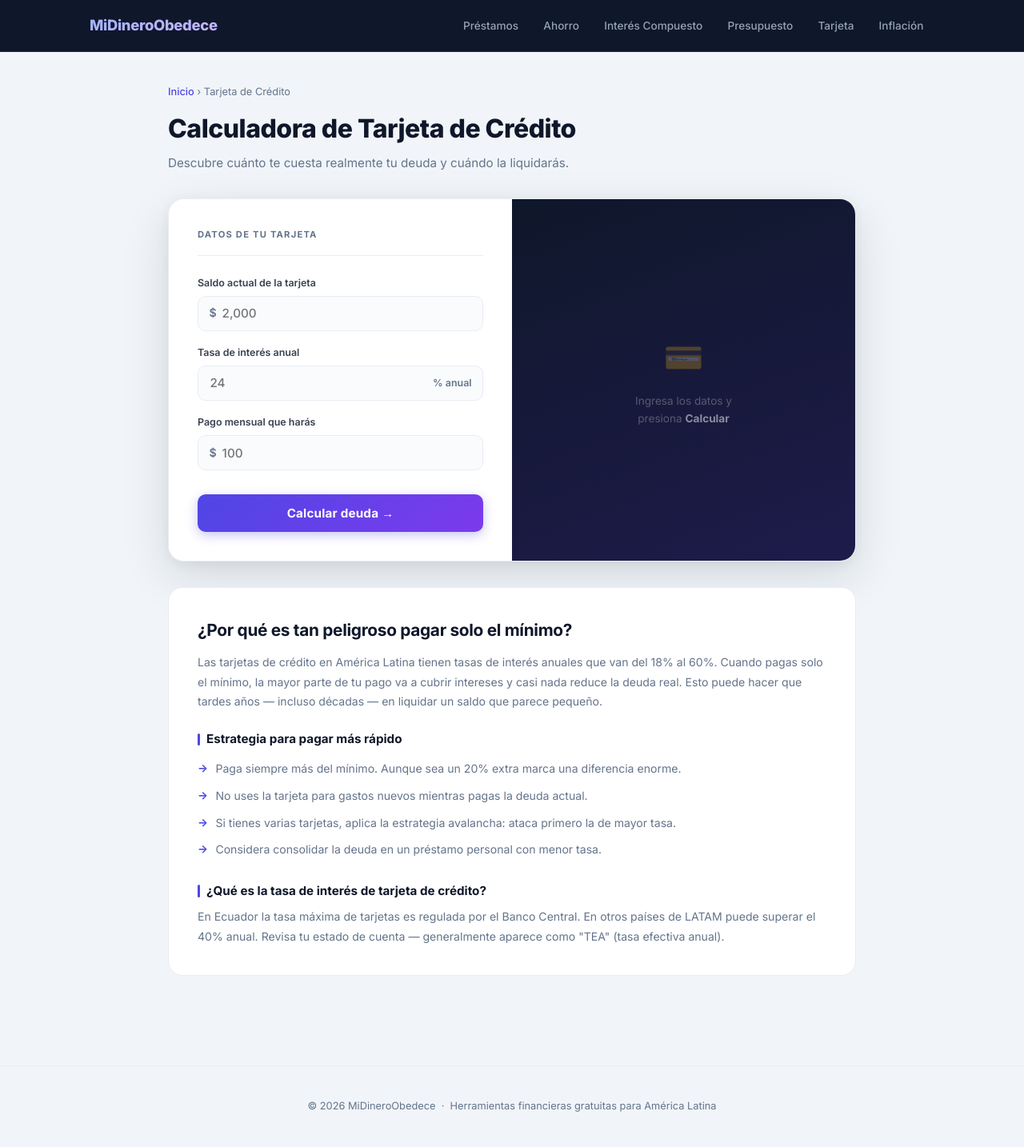
After one commit to rgomezarroyo/midineroobedece, a Flask app: page /calculadora-tarjeta-credito in a window 1280 px wide. The commit adds this page. Shown: the whole page at 80% size. Run offline with Flask 3, Linux system fonts and the light colour scheme.

Commit message:
Agrega calculadoras de Tarjeta de Crédito e Inflación
- Tarjeta: calcula meses para liquidar, intereses totales y tip de ahorro
- Inflación: calcula valor futuro, poder adquisitivo perdido y valor real
- Actualiza nav y grid del home con las 2 nuevas herramientas

Co-Authored-By: Claude Sonnet 4.6 <noreply@anthropic.com>

```diff
--- a/app.py
+++ b/app.py
@@ -22,5 +22,13 @@ def calculadora_interes():
 def calculadora_presupuesto():
     return render_template('calculadora_presupuesto.html')
 
+@app.route('/calculadora-tarjeta-credito')
+def calculadora_tarjeta():
+    return render_template('calculadora_tarjeta.html')
+
+@app.route('/calculadora-inflacion')
+def calculadora_inflacion():
+    return render_template('calculadora_inflacion.html')
+
 if __name__ == '__main__':
     app.run(debug=True)
--- a/app/templates/base.html
+++ b/app/templates/base.html
@@ -20,6 +20,8 @@
                 <li><a href="/calculadora-ahorro">Ahorro</a></li>
                 <li><a href="/calculadora-interes-compuesto">Interés Compuesto</a></li>
                 <li><a href="/calculadora-presupuesto">Presupuesto</a></li>
+                <li><a href="/calculadora-tarjeta-credito">Tarjeta</a></li>
+                <li><a href="/calculadora-inflacion">Inflación</a></li>
             </ul>
         </nav>
     </header>
--- /dev/null
+++ b/app/templates/calculadora_tarjeta.html
@@ -0,0 +1,125 @@
+{% extends "base.html" %}
+
+{% block title %}Calculadora de Tarjeta de Crédito - Cuánto Pagas de Intereses | MiDineroObedece{% endblock %}
+
+{% block meta_description %}Descubre cuánto tiempo y dinero pierdes pagando solo el mínimo de tu tarjeta de crédito. Calcula tu plan de pago gratis.{% endblock %}
+
+{% block content %}
+<section class="calculadora-page">
+    <p class="breadcrumb"><a href="/">Inicio</a> › Tarjeta de Crédito</p>
+    <h1>Calculadora de Tarjeta de Crédito</h1>
+    <p class="subtitulo">Descubre cuánto te cuesta realmente tu deuda y cuándo la liquidarás.</p>
+
+    <div class="calculadora-container">
+        <div class="formulario">
+            <p class="formulario-header">Datos de tu tarjeta</p>
+
+            <div class="campo">
+                <label for="saldo">Saldo actual de la tarjeta</label>
+                <div class="input-wrap">
+                    <span class="input-pre">$</span>
+                    <input type="number" id="saldo" class="with-pre" placeholder="2,000" min="0">
+                </div>
+            </div>
+            <div class="campo">
+                <label for="tasa-tc">Tasa de interés anual</label>
+                <div class="input-wrap">
+                    <input type="number" id="tasa-tc" class="with-suf" placeholder="24" min="0" step="0.1">
+                    <span class="input-suf">% anual</span>
+                </div>
+            </div>
+            <div class="campo">
+                <label for="pago-tc">Pago mensual que harás</label>
+                <div class="input-wrap">
+                    <span class="input-pre">$</span>
+                    <input type="number" id="pago-tc" class="with-pre" placeholder="100" min="0">
+                </div>
+            </div>
+
+            <button class="btn-calcular" onclick="calcularTarjeta()">Calcular deuda →</button>
+        </div>
+
+        <div class="resultados" id="resultados-tc">
+            <div class="resultados-espera" id="resultados-espera-tc">
+                <div class="espera-icon">💳</div>
+                <p>Ingresa los datos y presiona <strong style="color:rgba(255,255,255,0.5)">Calcular</strong></p>
+            </div>
+            <div class="resultados-data" id="resultados-data-tc">
+                <h2>Resultados</h2>
+                <div class="resultado-item highlight" id="item-meses-tc">
+                    <span>Tiempo para liquidar</span>
+                    <strong id="meses-tc"></strong>
+                </div>
+                <div class="resultado-item negativo">
+                    <span>Total en intereses</span>
+                    <strong id="intereses-tc"></strong>
+                </div>
+                <div class="resultado-item">
+                    <span>Total pagado</span>
+                    <strong id="total-tc"></strong>
+                </div>
+                <p class="msg-presupuesto" id="tip-tc"></p>
+            </div>
+        </div>
+    </div>
+
+    <article class="contenido-seo">
+        <h2>¿Por qué es tan peligroso pagar solo el mínimo?</h2>
+        <p>Las tarjetas de crédito en América Latina tienen tasas de interés anuales que van del 18% al 60%. Cuando pagas solo el mínimo, la mayor parte de tu pago va a cubrir intereses y casi nada reduce la deuda real. Esto puede hacer que tardes años — incluso décadas — en liquidar un saldo que parece pequeño.</p>
+        <h3>Estrategia para pagar más rápido</h3>
+        <ul>
+            <li>Paga siempre más del mínimo. Aunque sea un 20% extra marca una diferencia enorme.</li>
+            <li>No uses la tarjeta para gastos nuevos mientras pagas la deuda actual.</li>
+            <li>Si tienes varias tarjetas, aplica la estrategia avalancha: ataca primero la de mayor tasa.</li>
+            <li>Considera consolidar la deuda en un préstamo personal con menor tasa.</li>
+        </ul>
+        <h3>¿Qué es la tasa de interés de tarjeta de crédito?</h3>
+        <p>En Ecuador la tasa máxima de tarjetas es regulada por el Banco Central. En otros países de LATAM puede superar el 40% anual. Revisa tu estado de cuenta — generalmente aparece como "TEA" (tasa efectiva anual).</p>
+    </article>
+</section>
+
+<script>
+function calcularTarjeta() {
+    const saldo = parseFloat(document.getElementById('saldo').value);
+    const tasaAnual = parseFloat(document.getElementById('tasa-tc').value);
+    const pago = parseFloat(document.getElementById('pago-tc').value);
+
+    if (!saldo || !tasaAnual || !pago) {
+        alert('Por favor completa todos los campos.');
+        return;
+    }
+
+    const tasaMensual = tasaAnual / 100 / 12;
+
+    if (pago <= saldo * tasaMensual) {
+        alert('El pago mensual es menor o igual a los intereses del mes. Nunca liquidarás la deuda. Aumenta tu pago mensual.');
+        return;
+    }
+
+    const meses = Math.ceil(-Math.log(1 - (tasaMensual * saldo) / pago) / Math.log(1 + tasaMensual));
+    const totalPagado = pago * meses;
+    const totalIntereses = totalPagado - saldo;
+
+    const anos = Math.floor(meses / 12);
+    const mesesResto = meses % 12;
+    let tiempoTexto = '';
+    if (anos > 0) tiempoTexto += anos + (anos === 1 ? ' año' : ' años');
+    if (anos > 0 && mesesResto > 0) tiempoTexto += ' y ';
+    if (mesesResto > 0) tiempoTexto += mesesResto + (mesesResto === 1 ? ' mes' : ' meses');
+
+    const fmt = v => '$' + v.toLocaleString('es-EC', { minimumFractionDigits: 2, maximumFractionDigits: 2 });
+
+    document.getElementById('meses-tc').textContent = tiempoTexto;
+    document.getElementById('intereses-tc').textContent = fmt(totalIntereses);
+    document.getElementById('total-tc').textContent = fmt(totalPagado);
+
+    const pagoExtra = pago * 1.5;
+    const mesesExtra = Math.ceil(-Math.log(1 - (tasaMensual * saldo) / pagoExtra) / Math.log(1 + tasaMensual));
+    const ahorro = totalIntereses - (pagoExtra * mesesExtra - saldo);
+    document.getElementById('tip-tc').textContent = '💡 Pagando ' + fmt(pagoExtra) + '/mes ahorrarías ' + fmt(ahorro) + ' en intereses.';
+
+    document.getElementById('resultados-espera-tc').style.display = 'none';
+    document.getElementById('resultados-data-tc').style.display = 'block';
+}
+</script>
+{% endblock %}
```
Also changed, not shown: app/templates/calculadora_inflacion.html (added, +115 -0 lines), app/templates/index.html (+14 -0 lines).
